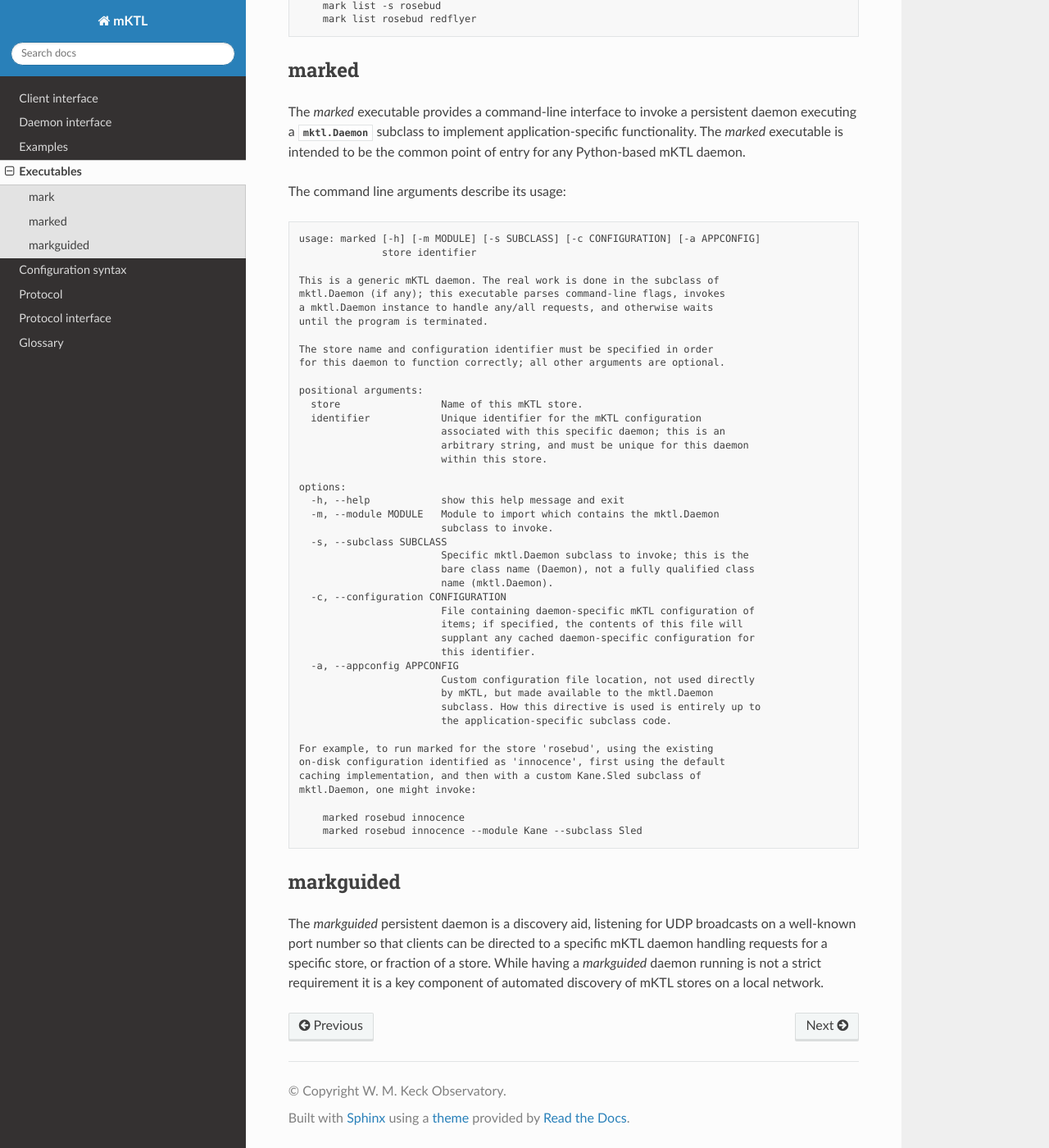
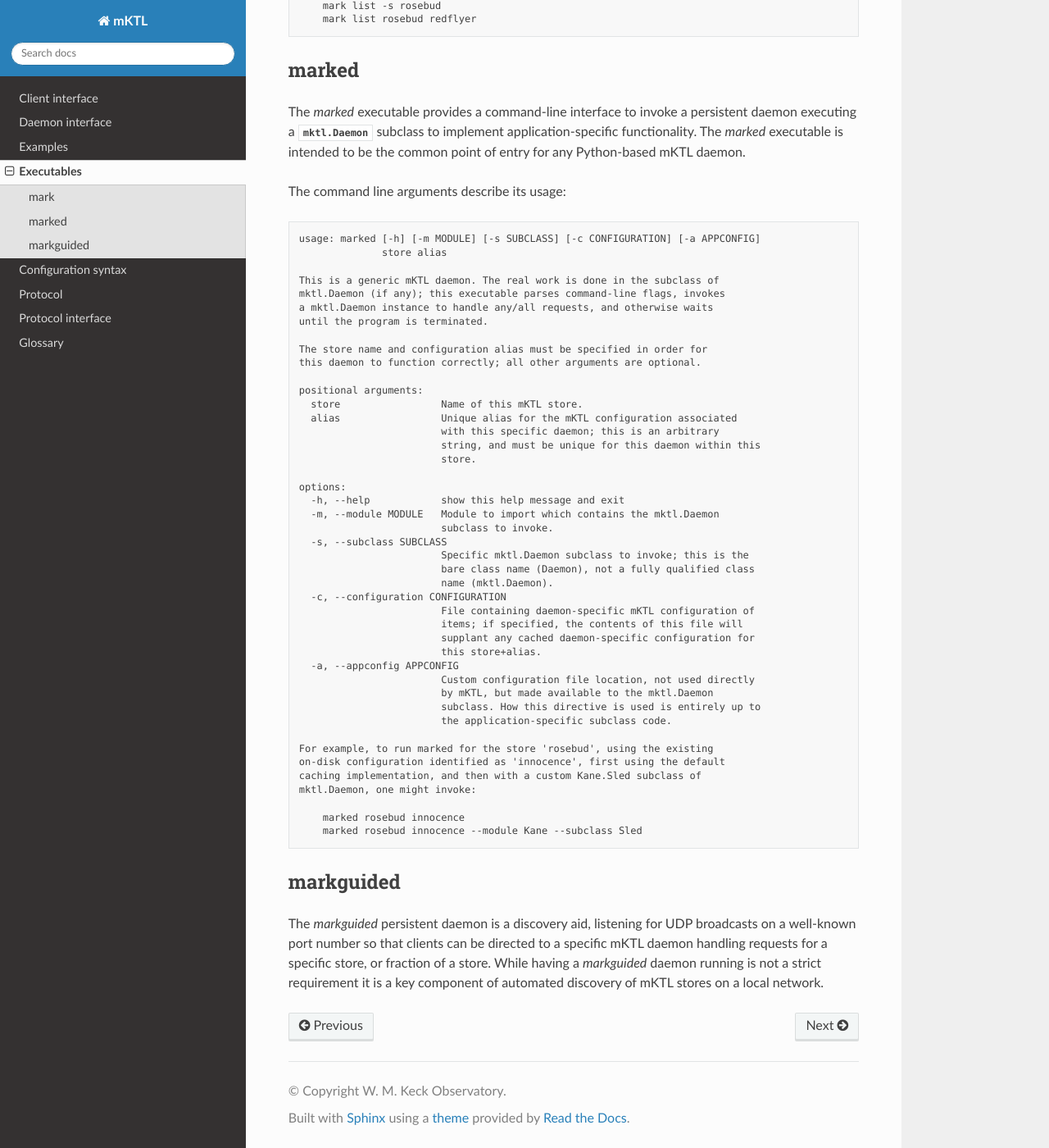
Before and after one commit to KeckObservatory/mKTL, a Sphinx documentation site: the page built from doc/executables.rst, in a window 1280 px wide and 1400 px high, scrolled down 907 px. Shown: the whole window at 82% size. Built offline with Sphinx 7.4.7 and the Read the Docs theme 3.1.0, drawn with Linux system fonts in a browser that asks for light colours.

Commit message:
Updated command-line text from marked.

```diff
--- a/doc/marked.txt
+++ b/doc/marked.txt
@@ -1,20 +1,20 @@
 usage: marked [-h] [-m MODULE] [-s SUBCLASS] [-c CONFIGURATION] [-a APPCONFIG]
-              store identifier
+              store alias
 
 This is a generic mKTL daemon. The real work is done in the subclass of
 mktl.Daemon (if any); this executable parses command-line flags, invokes
 a mktl.Daemon instance to handle any/all requests, and otherwise waits
 until the program is terminated.
 
-The store name and configuration identifier must be specified in order
-for this daemon to function correctly; all other arguments are optional.
+The store name and configuration alias must be specified in order for
+this daemon to function correctly; all other arguments are optional.
 
 positional arguments:
   store                 Name of this mKTL store.
-  identifier            Unique identifier for the mKTL configuration
-                        associated with this specific daemon; this is an
-                        arbitrary string, and must be unique for this daemon
-                        within this store.
+  alias                 Unique alias for the mKTL configuration associated
+                        with this specific daemon; this is an arbitrary
+                        string, and must be unique for this daemon within this
+                        store.
 
 options:
   -h, --help            show this help message and exit
@@ -28,7 +28,7 @@ options:
                         File containing daemon-specific mKTL configuration of
                         items; if specified, the contents of this file will
                         supplant any cached daemon-specific configuration for
-                        this identifier.
+                        this store+alias.
   -a, --appconfig APPCONFIG
                         Custom configuration file location, not used directly
                         by mKTL, but made available to the mktl.Daemon
```
